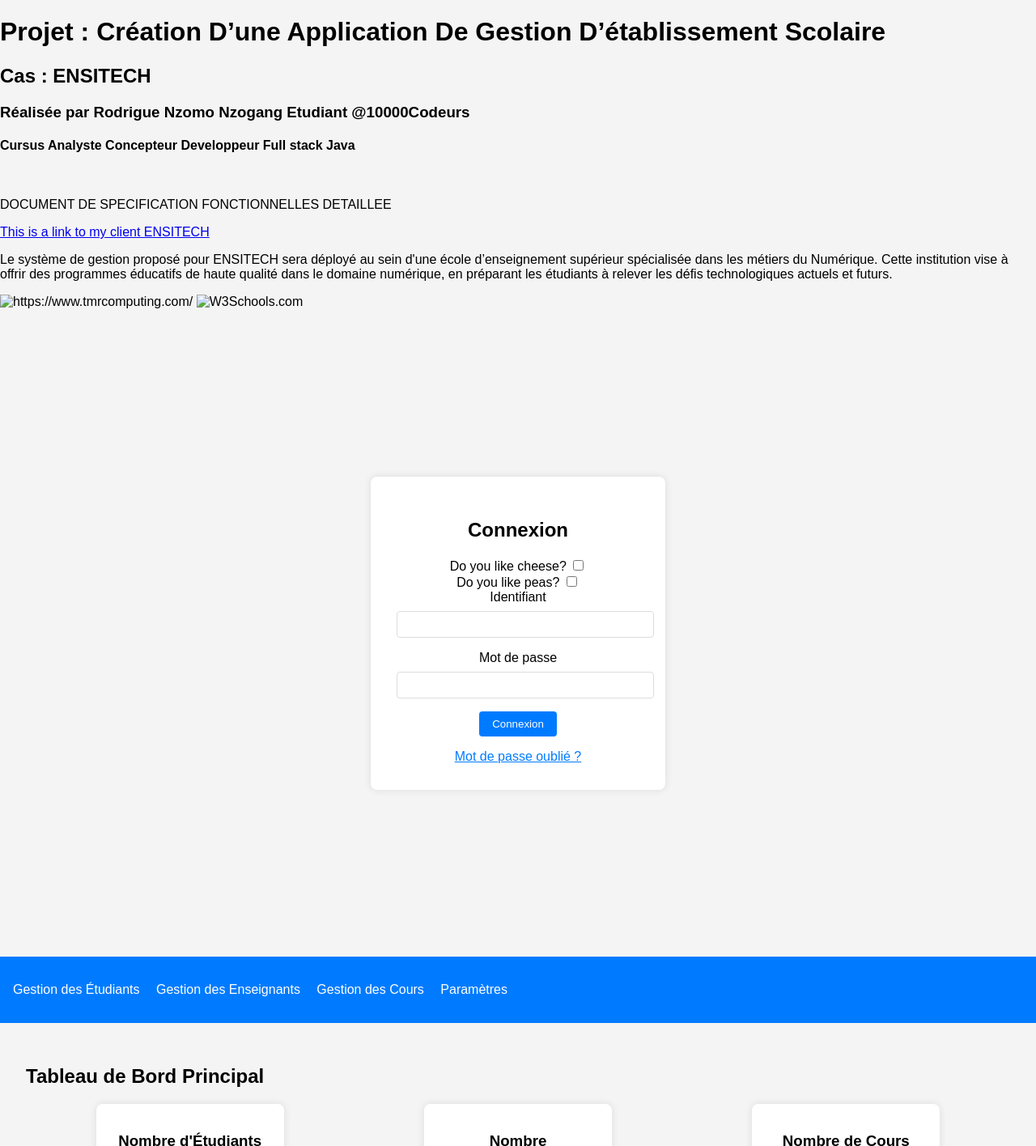
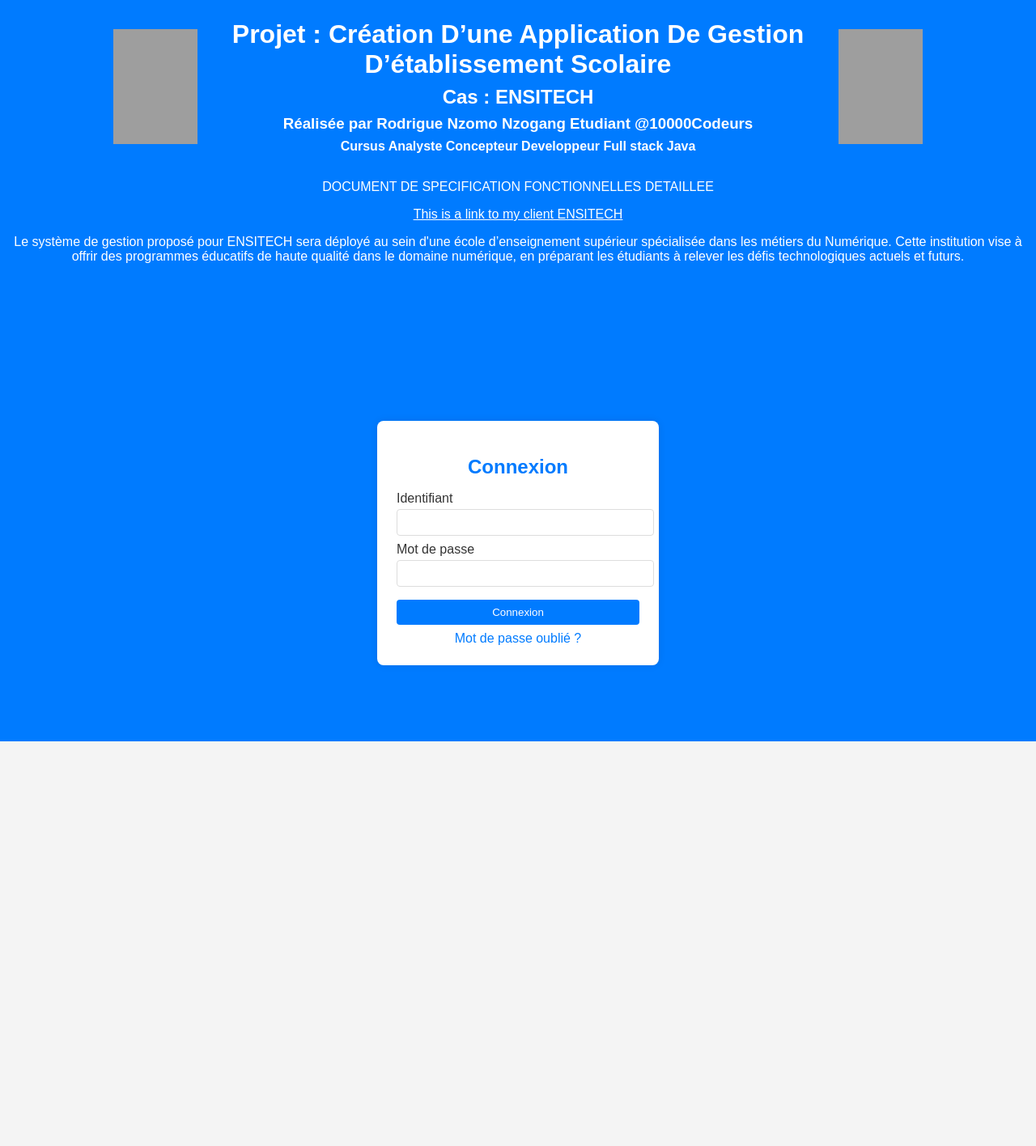
Before and after one commit to RodrigueNzomo/ensitech-gestion-g1-30082024, a plain HTML site: page PratiqueDeProjetEnsitech_HTML5/PremierPas.html in a window 1280 px wide. Shown: the top 1416 px of the page at 81% size. After the commit the page ends 916 px from the top, so only its background shows below. Drawn offline with Linux system fonts and the light colour scheme; grey boxes are pictures that could not be loaded.

Commit message:
mon devoir actualisee

```diff
--- a/PratiqueDeProjetEnsitech_HTML5/PremierPas.html
+++ b/PratiqueDeProjetEnsitech_HTML5/PremierPas.html
@@ -2,119 +2,88 @@
 <html lang="en">
 <head>
     <meta charset="UTF-8">
-     <meta name="viewport" content="width=device-width, initial-scale=1">
-    <title>ENSITECH - Système de Gestion Groupe 1 @10000Codeurs</title>
-    <link rel="stylesheet" href="styles.css"> <!-- Lien vers le fichier CSS -->
-</head>
-<body>
-       <!-- Page de Connexion -->
-<h1>Projet : Création D’une Application De Gestion D’établissement Scolaire </h1>
-<h2>Cas : ENSITECH</h2>
-<h3>Réalisée par Rodrigue Nzomo Nzogang  Etudiant @10000Codeurs </h3>
-<h4>Cursus Analyste Concepteur Developpeur Full stack Java</h4>
-<br>
-<p>DOCUMENT DE SPECIFICATION FONCTIONNELLES DETAILLEE</p>
-<a href="https://www.ensitech.eu/">This is a link to my client ENSITECH</a>
-<p>Le système de gestion proposé pour ENSITECH sera déployé au sein d'une école d’enseignement supérieur spécialisée dans les métiers du Numérique. Cette institution vise à offrir des programmes éducatifs de haute qualité dans le domaine numérique, en préparant les étudiants à relever les défis technologiques actuels et futurs.</p>
-<img src="logo.jpeg"alt="https://www.tmrcomputing.com/" width="104" height="142">
-<img src="w3schools.jpg" alt="W3Schools.com" width="104" height="142">
-    <section id="login-page">
-        <div class="login-container">
-            <h2>Connexion</h2>
-            <form action="/login" method="POST">
-                <div class="preference">
-                    <label for="cheese">Do you like cheese?</label>
-                    <input type="checkbox" name="cheese" id="cheese" />
-                  </div>
-
-                  <div class="preference">
-                    <label for="peas">Do you like peas?</label>
-                    <input type="checkbox" name="peas" id="peas" />
-                  </div>
-                                  <div class="form-group">
-                    <label for="username">Identifiant</label>
-                    <input type="text" id="username" name="username" required>
-                </div>
-                <div class="form-group">
-                    <label for="password">Mot de passe</label>
-
-                    <input type="password" id="password" name="password" required>
-                </div>
-                <button type="submit">Connexion</button>
-                <a href="/forgot-password" class="forgot-password">Mot de passe oublié ?</a>
-            </form>
-        </div>
-    </section>
-        <!-- Tableau de Bord Principal -->
-        <section id="dashboard">
-            <nav class="main-nav">
-                <ul>
-                    <li><a href="#students">Gestion des Étudiants</a></li>
-                    <li><a href="#teachers">Gestion des Enseignants</a></li>
-                    <li><a href="#courses">Gestion des Cours</a></li>
-                    <li><a href="#settings">Paramètres</a></li>
-                </ul>
-            </nav>
-            <div class="dashboard-container">
-                <h2>Tableau de Bord Principal</h2>
-                <div class="cards-container">
-                    <div class="card">
-                        <h3>Nombre d'Étudiants</h3>
-                        <p>150</p>
-                    </div>
-                    <div class="card">
-                        <h3>Nombre d'Enseignants</h3>
-                        <p>30</p>
-                    </div>
-                    <div class="card">
-                        <h3>Nombre de Cours</h3>
-                        <p>45</p>
-                    </div>
-                </div>
-                <div class="notifications">
-                    <h3>Notifications Récentes</h3>
-                    <ul>
-                        <li>Nouveau cours ajouté: "Programmation Java"</li>
-                        <li>Enseignant "Mme Dupont" a mis à jour son profil</li>
-                        <li>Évaluation à venir pour le cours "Base de Données"</li>
-                    </ul>
-                </div>
-            </div>
-        </section>
-
-        <style>
-          /* CSS pour styliser les pages */
-
-          body {
+    <meta name="viewport" content="width=device-width, initial-scale=1.0">
+    <title>ENSITECH - Système de Gestion</title>
+    <link rel="stylesheet" href="styles.css">
+    <style>
+        /* CSS for styling the pages */
+        body {
             font-family: Arial, sans-serif;
             margin: 0;
             padding: 0;
             background-color: #f4f4f4;
         }
 
+        header {
+            background-color: #007bff;
+            color: white;
+            padding: 1rem;
+            text-align: center;
+            display: flex;
+            flex-direction: column;
+            align-items: center;
+        }
+
+        .header-content {
+            display: flex;
+            align-items: center;
+            justify-content: space-between;
+            width: 100%;
+            max-width: 1000px;
+        }
+
+        .header-content img {
+            width: 104px;
+            height: 142px;
+        }
+
+        .header-text {
+            text-align: center;
+            flex: 1;
+        }
+
+        .header-text h1, .header-text h2, .header-text h3, .header-text h4, .header-text p {
+            margin: 0.5rem 0;
+        }
+
+        .additional-info {
+            margin-top: 0.5rem;
+            margin-bottom: 0.5rem; /* Further reduce the bottom margin */
+        }
+
         #login-page {
             display: flex;
             justify-content: center;
             align-items: center;
-            height: 100vh;
+            height: calc(100vh - 300px); /* Adjust the height */
+            background-color: #007bff;
+            padding-top: 50px; /* Adjust the padding */
         }
 
         .login-container {
             background-color: #fff;
-            padding: 2rem;
+            padding: 1.5rem; /* Reduce the padding */
             border-radius: 8px;
             box-shadow: 0 0 10px rgba(0, 0, 0, 0.1);
             width: 300px;
             text-align: center;
+            margin-top: 10px; /* Adjust the margin-top to 50px */
+        }
+
+        .login-container h2 {
+            margin-bottom: 1rem; /* Reduce the margin-bottom */
+            color: #007bff;
         }
 
         .form-group {
-            margin-bottom: 1rem;
+            margin-bottom: 0.5rem; /* Reduce the margin-bottom */
+            text-align: left;
         }
 
         .form-group label {
             display: block;
-            margin-bottom: 0.5rem;
+            margin-bottom: 0.25rem; /* Reduce the margin-bottom */
+            color: #333;
         }
 
         .form-group input {
@@ -131,6 +100,8 @@
             color: #fff;
             border-radius: 4px;
             cursor: pointer;
+            width: 100%;
+            margin-top: 0.5rem; /* Reduce the margin-top */
         }
 
         button:hover {
@@ -139,69 +110,53 @@
 
         .forgot-password {
             display: block;
-            margin-top: 1rem;
+            margin-top: 0.5rem; /* Reduce the margin-top */
             color: #007bff;
+            text-decoration: none;
         }
 
         .forgot-password:hover {
             text-decoration: underline;
         }
+    </style>
+</head>
+<body>
+    <!-- Header -->
+    <header>
+        <div class="header-content">
+            <img src="https://odoocdn.com/web/image/res.partner/6123358/avatar_1920/TMR%20COMPUTING%20LTD?unique=7f53a04" alt="TMR Computing Logo">
+            <div class="header-text">
+                <h1>Projet : Création D’une Application De Gestion D’établissement Scolaire</h1>
+                <h2>Cas : ENSITECH</h2>
+                <h3>Réalisée par Rodrigue Nzomo Nzogang Etudiant @10000Codeurs</h3>
+                <h4>Cursus Analyste Concepteur Developpeur Full stack Java</h4>
+            </div>
+            <img src="https://upload.wikimedia.org/wikipedia/commons/thumb/a/a0/W3Schools_logo.svg/1200px-W3Schools_logo.svg.png" alt="W3Schools Logo">
+        </div>
+        <div class="additional-info">
+            <p>DOCUMENT DE SPECIFICATION FONCTIONNELLES DETAILLEE</p>
+            <a href="https://www.ensitech.eu/" style="color: white;">This is a link to my client ENSITECH</a>
+            <p>Le système de gestion proposé pour ENSITECH sera déployé au sein d'une école d’enseignement supérieur spécialisée dans les métiers du Numérique. Cette institution vise à offrir des programmes éducatifs de haute qualité dans le domaine numérique, en préparant les étudiants à relever les défis technologiques actuels et futurs.</p>
+        </div>
+    </header>
 
-        .main-nav {
-            background-color: #007bff;
-            color: #fff;
-            padding: 1rem;
-        }
-
-        .main-nav ul {
-            list-style: none;
-            padding: 0;
-        }
-
-        .main-nav ul li {
-            display: inline;
-            margin-right: 1rem;
-        }
-
-        .main-nav ul li a {
-            color: #fff;
-            text-decoration: none;
-        }
-
-        .dashboard-container {
-            padding: 2rem;
-        }
-
-        .cards-container {
-            display: flex;
-            justify-content: space-around;
-            margin-bottom: 2rem;
-        }
-
-        .card {
-            background-color: #fff;
-            padding: 1rem;
-            border-radius: 8px;
-            box-shadow: 0 0 10px rgba(0, 0, 0, 0.1);
-            text-align: center;
-            width: 200px;
-        }
-
-        .notifications {
-            background-color: #fff;
-            padding: 1rem;
-            border-radius: 8px;
-            box-shadow: 0 0 10px rgba(0, 0, 0, 0.1);
-        }
-
-        .notifications ul {
-            list-style: none;
-            padding: 0;
-        }
-
-        .notifications ul li {
-            margin-bottom: 0.5rem;
-        }
-    </style>
+    <!-- Page de Connexion -->
+    <section id="login-page">
+        <div class="login-container">
+            <h2>Connexion</h2>
+            <form action="/login" method="POST">
+                <div class="form-group">
+                    <label for="username">Identifiant</label>
+                    <input type="text" id="username" name="username" required>
+                </div>
+                <div class="form-group">
+                    <label for="password">Mot de passe</label>
+                    <input type="password" id="password" name="password" required>
+                </div>
+                <button type="submit">Connexion</button>
+                <a href="/forgot-password" class="forgot-password">Mot de passe oublié ?</a>
+            </form>
+        </div>
+    </section>
 </body>
 </html>
```
Also changed, not shown: PratiqueDeProjetEnsitech_HTML5/test1.html (deleted, +0 -188 lines), PratiqueDeProjetEnsitech_HTML5/logo.jpeg (deleted), PratiqueDeProjetEnsitech_HTML5/tmr-logo.png.jpeg (added), tmr-logo.png.jpeg (added), 1 other file.
